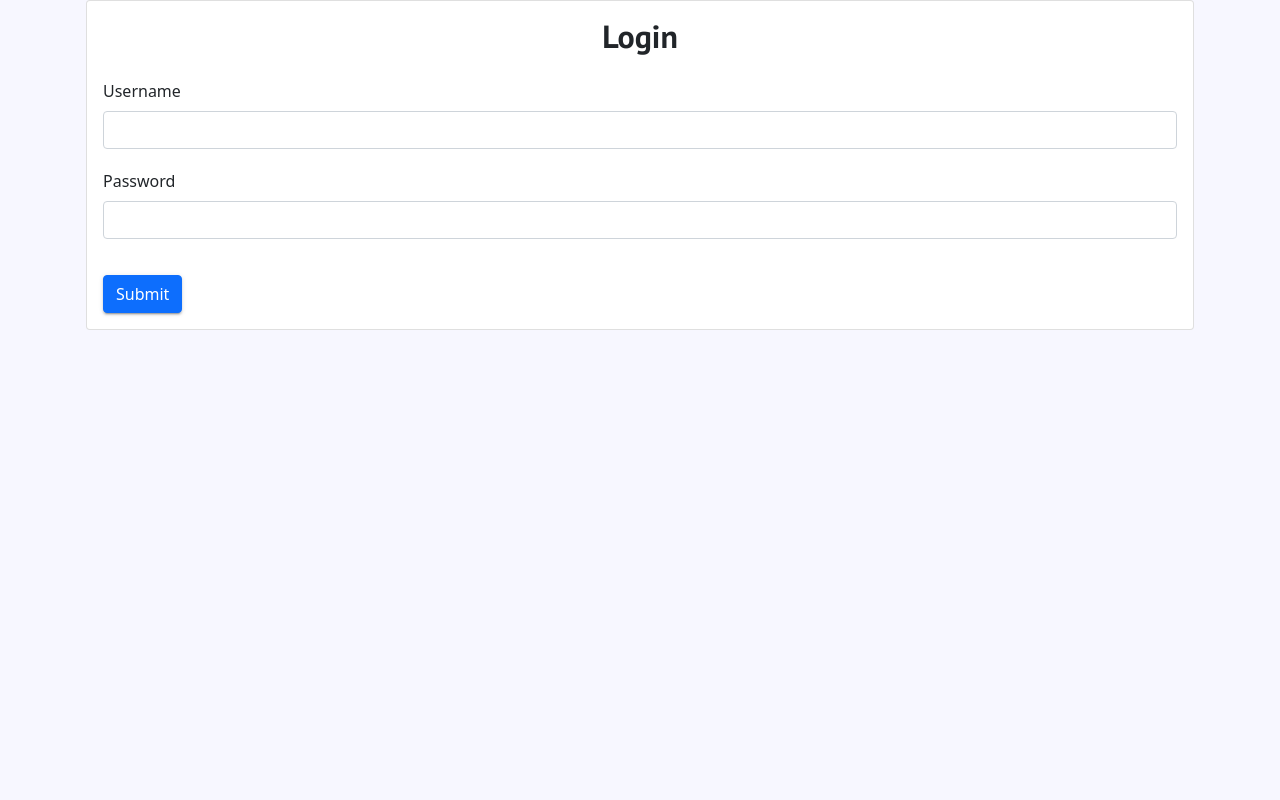
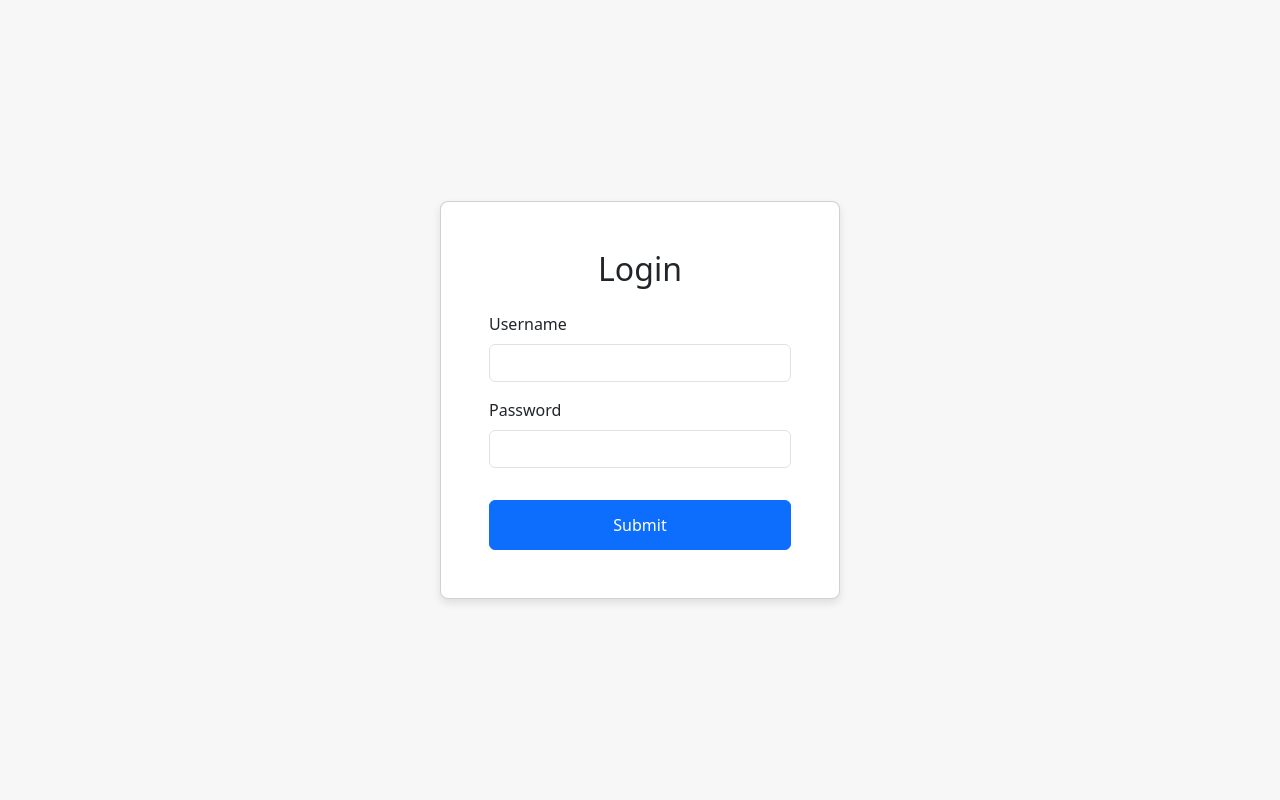
Before and after one commit to Mannu258/Speech-care-Flask, a Flask app: page /administrator in a window 1280 px wide. Run offline with Flask 3, Linux system fonts and the light colour scheme; some libraries are stand-ins or nearby versions.

Commit message:
fix all issue

```diff
--- a/Auto_mail.py
+++ b/Auto_mail.py
@@ -17,7 +17,7 @@ with app.app_context():
             )
             autoreply_msg.body = f"Dear {name},\n\nThank you for your submission. Our team will review it and get back to you soon.\n\nThanks and regards,\nSpeech Care"
             mail.send(autoreply_msg)
-            return "Emails sent successfully"
+            return True
         except Exception as e:
             return f"Error sending emails: {e}"
     def single_mail(email):
@@ -28,4 +28,4 @@ with app.app_context():
             )
         autoreply_msg.body = f"Thank you for Sharing your Email. Our team will review it and get back to you soon.\n\nThanks and regards,\nSpeech Care"
         mail.send(autoreply_msg)
-        return "Emails sent successfully"
+        return True
--- a/app.py
+++ b/app.py
@@ -28,7 +28,7 @@ with app.app_context():
 class Detail_Model(db.Model):
     id = db.Column(db.Integer, primary_key=True)
     Name = db.Column(db.String(60), nullable=False)
-    Email_ID = db.Column(db.String(120), unique=True, nullable=False)
+    Email_ID = db.Column(db.String(120), nullable=False)
     Mobile = db.Column(db.String(10), nullable=False)
     Message = db.Column(db.Text, nullable=False)
     Date = db.Column(db.DateTime, nullable=False, default=datetime.utcnow)
@@ -65,28 +65,46 @@ def index():
             msg = request.form["msg"]
             print("All details is running")
             try:
-                details = Detail_Model(Name=name, Email_ID=email, Mobile=mobile, Message=msg)
+                details = Detail_Model(
+                    Name=name, Email_ID=email, Mobile=mobile, Message=msg
+                )
                 db.session.add(details)
                 db.session.commit()
             except Exception as e:
                 print(e)
             try:
                 from Auto_mail import send_mail
-                pass
-                # send_mail(name, email, mobile, msg)
+
+                mail = send_mail(name, email, mobile, msg)
+                if mail:
+                    pass
+                else:
+                    return "An unexpected error occurred. Please try again later."
             except Exception as e:
                 print(f"An error occurred: {e}")
             return render_template("Thank-You.html")
         except:
             email = request.form["email"]
             print("Only single mail is running")
-            from Auto_mail import single_mail
-            # single_mail(email)
-            pass
-            e = Email_Model(Email=email)
-            db.session.add(e)
-            db.session.commit()
+            try:
+                e = Email_Model(Email=email)
+                db.session.add(e)
+                db.session.commit()
+            except Exception as e:
+                print(e)
+            try:
+                from Auto_mail import single_mail
+
+                mail = single_mail(email)
+                if mail:
+                    pass
+                else:
+                    return "An unexpected error occurred. Please try again later."
+            except Exception:
+                return "An unexpected error occurred. Please try again later."
+
     return render_template("index.html")
+
 
 @app.route("/administrator", methods=["POST", "GET"])
 def Admin():
@@ -99,9 +117,6 @@ def Admin():
         if admi:
             details = Detail_Model.query.all()
             return render_template("Database.html", details=details)
-        else:
-            return render_template("403.html")
-
     return render_template("login.html")
 
 
--- a/templates/Thank-You.html
+++ b/templates/Thank-You.html
@@ -1,11 +1,9 @@
 <html lang="en">
 
 <head>
-    {% load static %}
     <meta charset="utf-8" />
     <meta http-equiv="X-UA-Compatible" content="IE=edge,chrome=1" />
     <meta name="viewport" content="width=device-width, initial-scale=1">
-    <link rel="shortcut icon" href="{% static 'favicon.ico' %}">
 
 
     <title>Thank You</title>
--- a/templates/login.html
+++ b/templates/login.html
@@ -1,25 +1,46 @@
 <!doctype html>
 <html lang="en">
+
 <head>
   <meta charset="utf-8">
   <meta name="viewport" content="width=device-width, initial-scale=1">
   <title>Login page</title>
-    <link href="https://cdn.jsdelivr.net/npm/bootstrap@5.3.3/dist/css/bootstrap.min.css" rel="stylesheet" integrity="sha384-QWTKZyjpPEjISv5WaRU9OFeRpok6YctnYmDr5pNlyT2bRjXh0JMhjY6hW+ALEwIH" crossorigin="anonymous">
-    <link rel="stylesheet" href="{{ url_for('static', filename='css/style.css') }}">
-	<link rel="shortcut icon" type="image/icon" href="{{ url_for('static', filename='assets/logo/favicon.png') }}" />
+  <link href="https://cdn.jsdelivr.net/npm/bootstrap@5.3.3/dist/css/bootstrap.min.css" rel="stylesheet"
+    integrity="sha384-QWTKZyjpPEjISv5WaRU9OFeRpok6YctnYmDr5pNlyT2bRjXh0JMhjY6hW+ALEwIH" crossorigin="anonymous">
+  <link rel="shortcut icon" type="image/icon" href="{{ url_for('static', filename='favicon.ico') }}" />
 
 </head>
+
 <body>
+  <style>
+    body {
+      background-color: #f7f7f7;
+    }
+
+    .login-container {
+      min-height: 100vh;
+      display: flex;
+      justify-content: center;
+      align-items: center;
+    }
+
+    .login-card {
+      width: 100%;
+      max-width: 400px;
+      padding: 2rem;
+      border-radius: 0.5rem;
+      box-shadow: 0 4px 8px rgba(0, 0, 0, 0.1);
+      background-color: #fff;
+    }
+
+    .login-card .btn-primary {
+      width: 100%;
+      padding: 0.75rem;
+      font-size: 1rem;
+    }
+  </style>
   <form action="/administrator" method="post">
-      <!DOCTYPE html>
-<html lang="en">
-<head>
-<meta charset="UTF-8">
-<meta name="viewport" content="width=device-width, initial-scale=1.0">
-<title>Login Page</title>
-<!-- Bootstrap CSS -->
-<link href="https://stackpath.bootstrapcdn.com/bootstrap/5.0.0-alpha1/css/bootstrap.min.css" rel="stylesheet">
-</head>
+
     <body>
       <div class="container login-container">
         <div class="card login-card">
@@ -42,10 +63,13 @@
       <!-- Bootstrap Bundle with Popper -->
       <script src="https://stackpath.bootstrapcdn.com/bootstrap/5.0.0-alpha1/js/bootstrap.bundle.min.js"></script>
     </body>
+
 </html>
 
 </form>
 
-    <script src="https://cdn.jsdelivr.net/npm/bootstrap@5.3.3/dist/js/bootstrap.bundle.min.js" integrity="sha384-YvpcrYf0tY3lHB60NNkmXc5s9fDVZLESaAA55NDzOxhy9GkcIdslK1eN7N6jIeHz" crossorigin="anonymous"></script>
+<script src="https://cdn.jsdelivr.net/npm/bootstrap@5.3.3/dist/js/bootstrap.bundle.min.js"
+  integrity="sha384-YvpcrYf0tY3lHB60NNkmXc5s9fDVZLESaAA55NDzOxhy9GkcIdslK1eN7N6jIeHz" crossorigin="anonymous"></script>
 </body>
+
 </html>
```
Also changed, not shown: templates/Database.html (+38 -4 lines), templates/index.html (+3 -4 lines), instance/sqlite3.db. Lines whose indentation alone changed are shown as unchanged.
